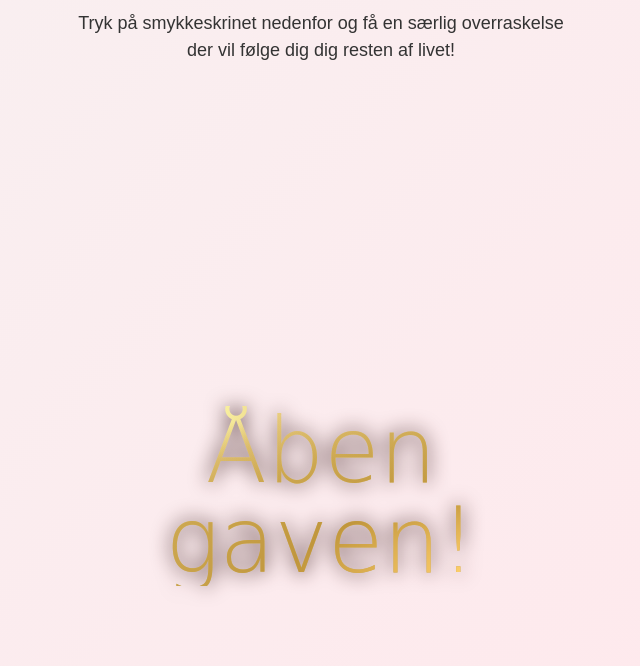
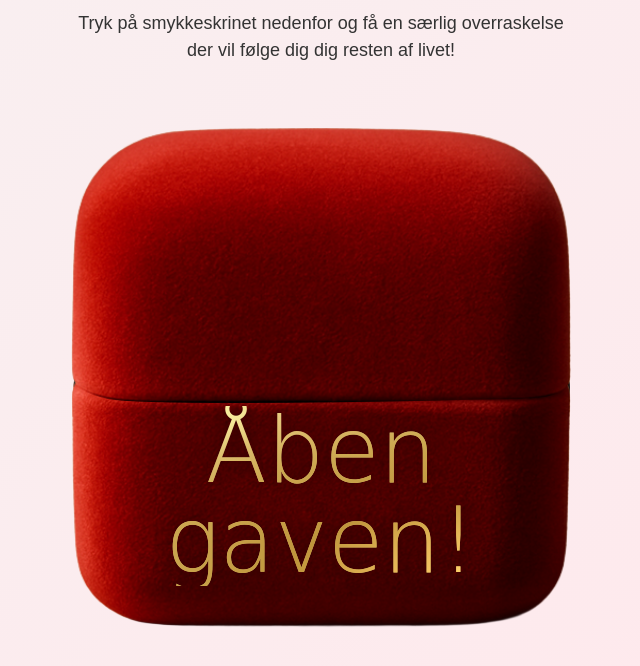
Before and after one commit to watchroomstreaming-online/view-movies, a plain HTML site: page proposal.html in a window 1280 px wide. Shown: the part 524-1190 px from the top of the page, without its empty margins (319-959 px from the left). Drawn offline with nearby package versions, Linux system fonts and the light colour scheme; the site is published under a folder, as on GitHub Pages, so addresses that start at the root find nothing; a web font is replaced by a local one.

Commit message:
Update proposal.html

```diff
--- a/proposal.html
+++ b/proposal.html
@@ -100,7 +100,7 @@
         aspect-ratio: 1;
         position: relative;
         margin: 2rem auto;
-        background: url("/img/back.png");
+        background: url("img/back.png");
         background-repeat: no-repeat;
         background-position: center 40%;
         background-size: 100% 30%;
@@ -181,7 +181,7 @@
         position: absolute;
         width: 100%;
         height: 55%;
-        background: url("/img/lid.png");
+        background: url("img/lid.png");
         background-repeat: no-repeat;
         background-position: center;
         background-size: 100% 100%;
@@ -194,7 +194,7 @@
         position: absolute;
         width: 50%;
         height: 50%;
-        background: url("/img/ring.png");
+        background: url("img/ring.png");
         background-repeat: no-repeat;
         background-position: center;
         background-size: 100% 100%;
@@ -209,7 +209,7 @@
         position: absolute;
         width: 100%;
         height: 100%;
-        background: url("/img/front.png");
+        background: url("img/front.png");
         background-repeat: no-repeat;
         background-position: center;
         background-size: 100% 100%;
@@ -371,7 +371,7 @@
     </div>
     <div id="box">
       <h1 style="color: #fff">Åben gaven!</h1>
-      <img src="/img/os.jpg" alt="" />
+      <img src="img/os.jpg" alt="" />
       <div id="lid"></div>
       <div id="ring"></div>
       <div id="box-front"></div>
```
